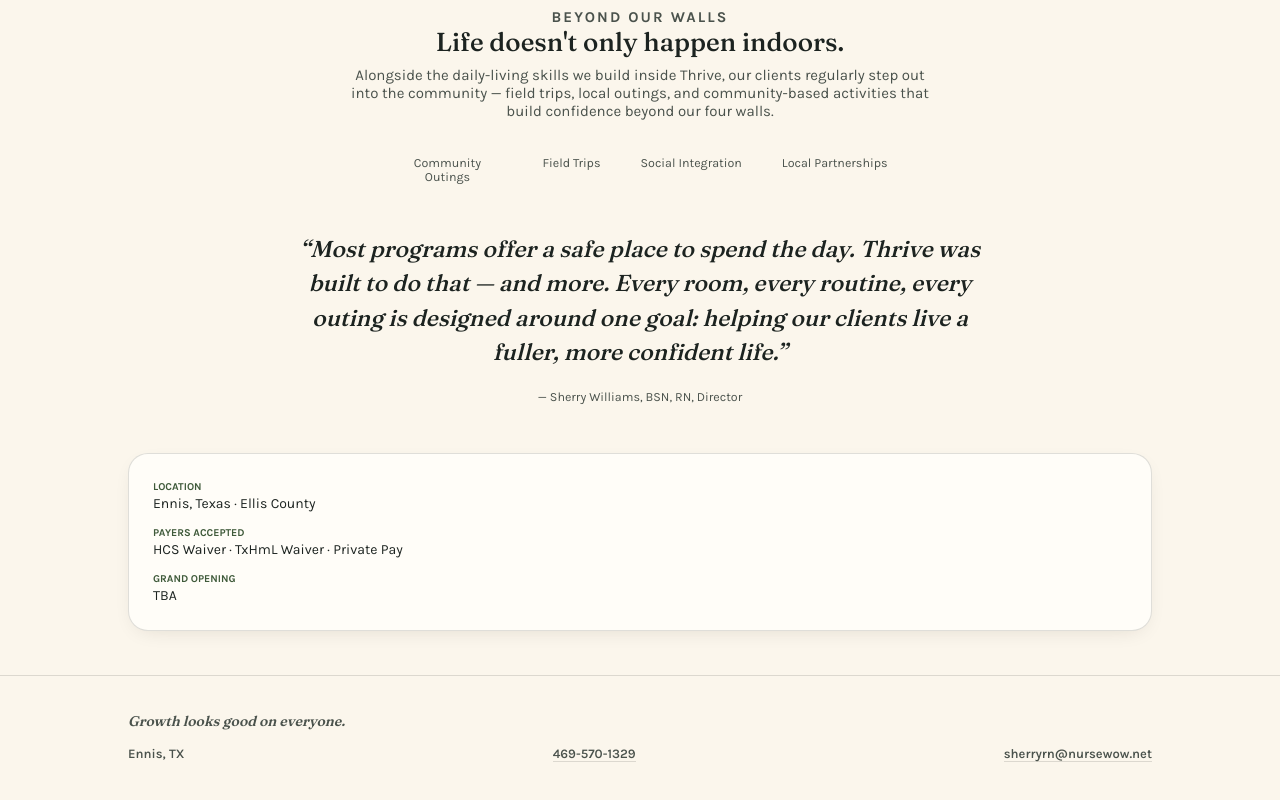
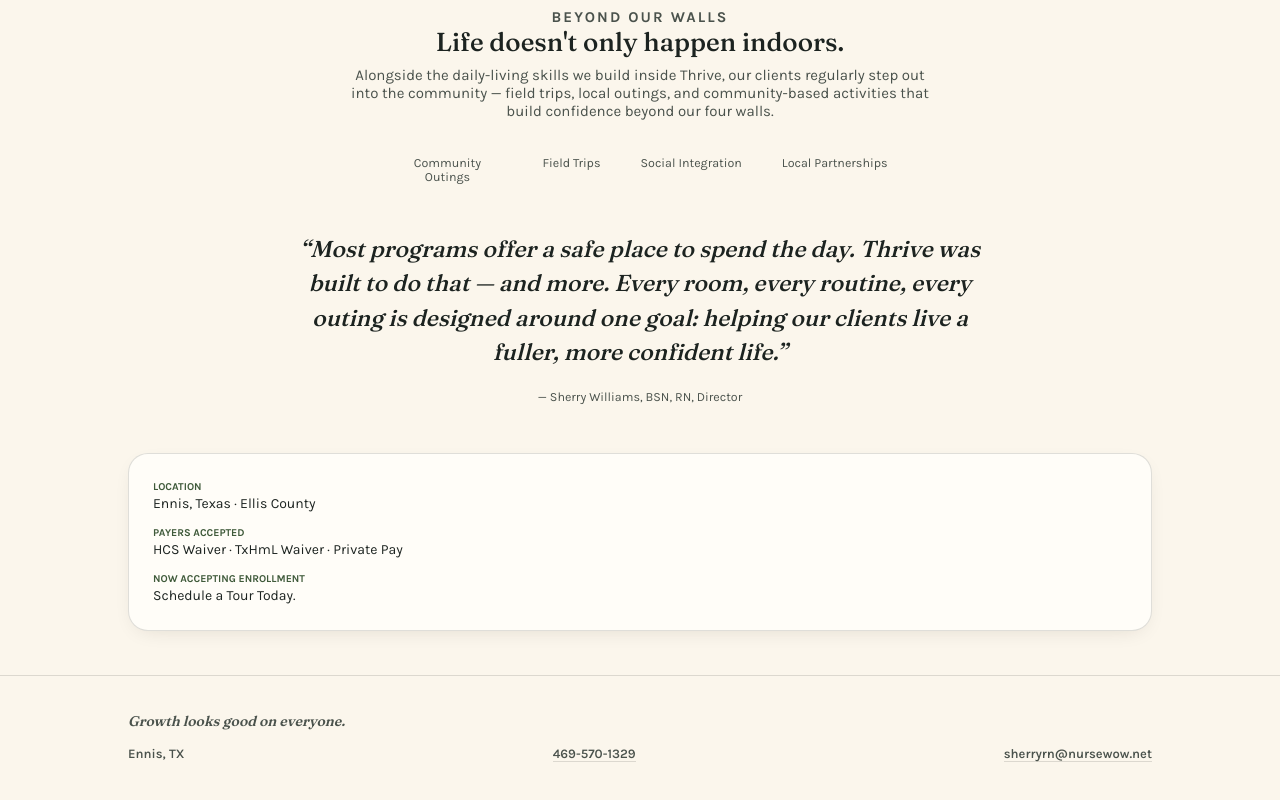
Before and after one commit to dskw1/sherry-williams-rn-site, a plain HTML site: page thrive.html in a window 1280 px wide. Shown: the part 2097-2897 px from the top of the page. Drawn offline with Linux system fonts and the light colour scheme.

Commit message:
Thrive: replace Grand Opening TBA with Now Accepting Enrollment
Co-Authored-By: Claude Sonnet 5.5 <noreply@anthropic.com>
Claude-Session: https://claude.ai/code/session_01Kgp1VvVRRijzbF5atiKCe4

```diff
--- a/thrive.html
+++ b/thrive.html
@@ -211,7 +211,7 @@
   <div class="contact-box">
     <div class="line"><div><b>Location</b>Ennis, Texas · Ellis County</div></div>
     <div class="line"><div><b>Payers Accepted</b>HCS Waiver · TxHmL Waiver · Private Pay</div></div>
-    <div class="line" style="margin-bottom:0"><div><b>Grand Opening</b>TBA</div></div>
+    <div class="line" style="margin-bottom:0"><div><b>Now Accepting Enrollment</b>Schedule a Tour Today.</div></div>
   </div>
 </section>
 
```
